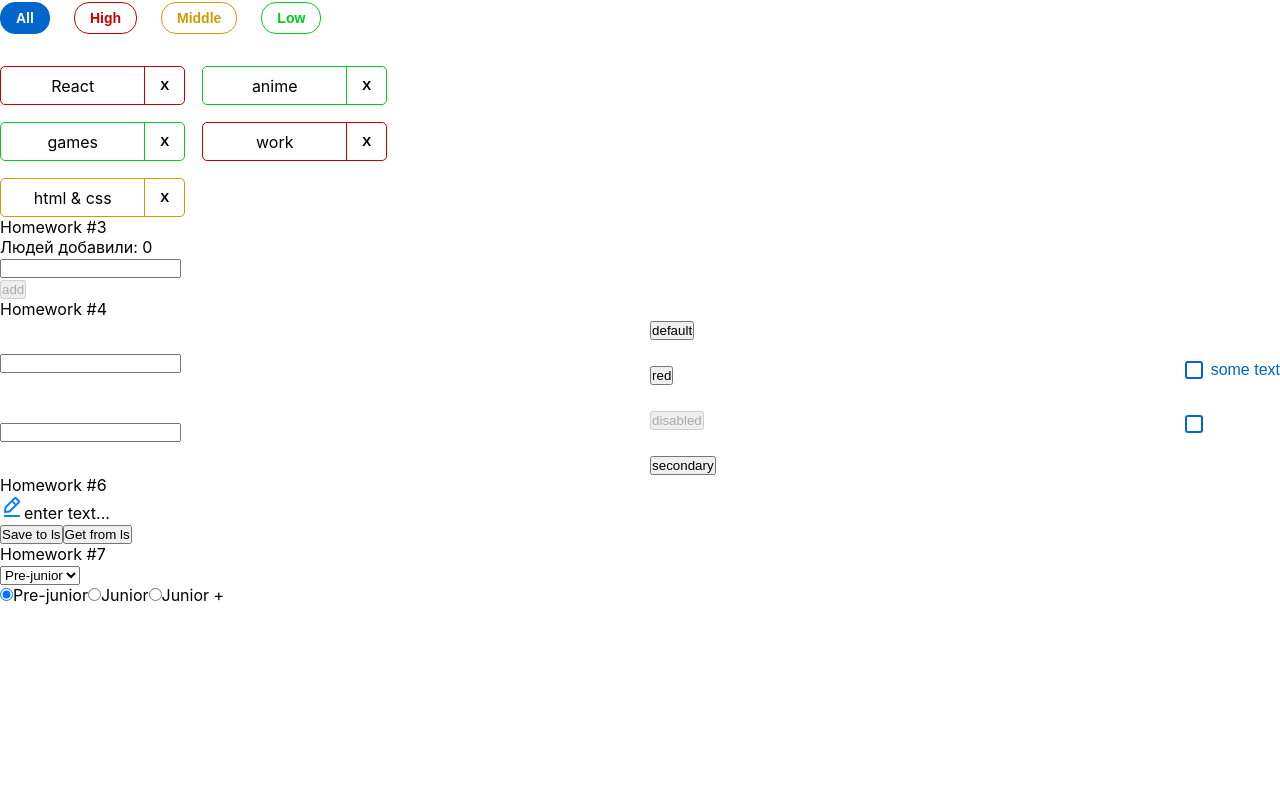
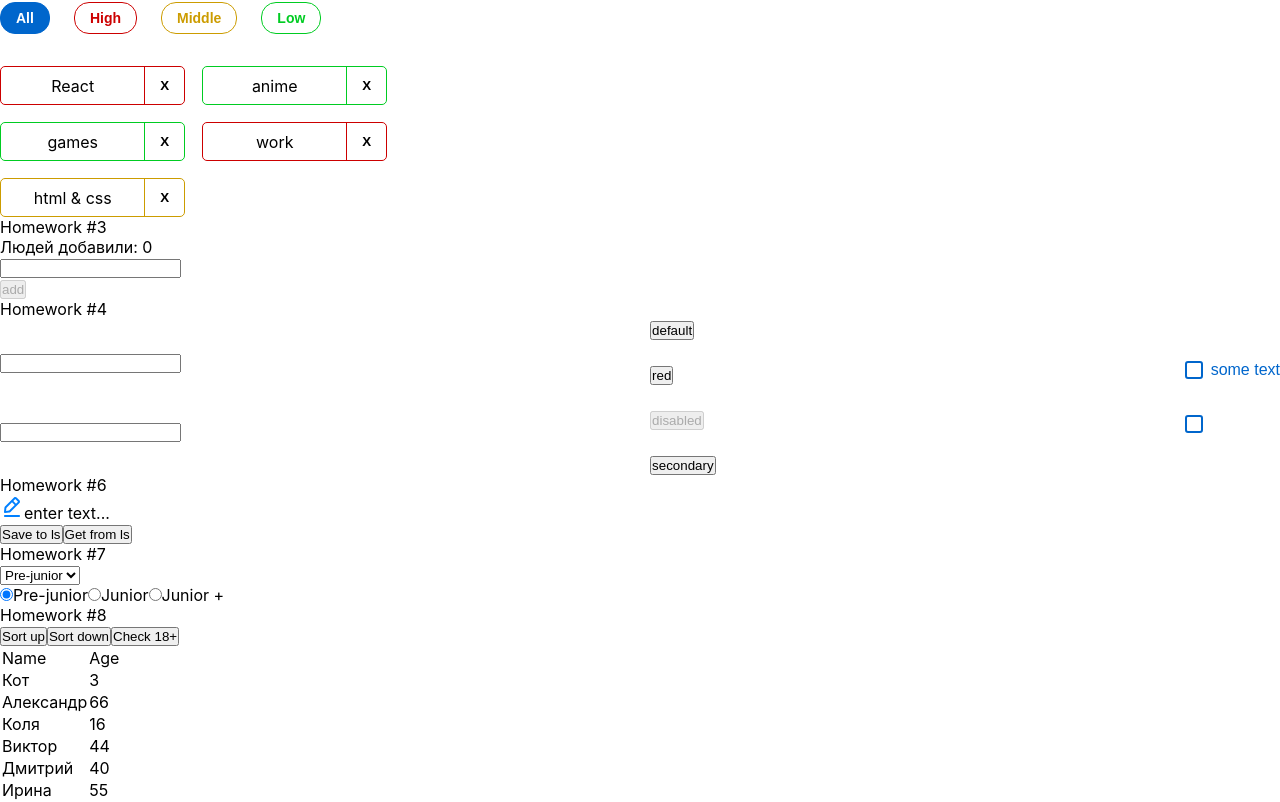
Before and after one commit to dyerman456/hws2, a React (Create React App) app: page /#/pre-junior in a window 1280 px wide. Shown: the part 428-1230 px from the top of the page. Before the commit the page ends 1033 px from the top, so only its background shows below. Built offline with nearby package versions, Linux system fonts and the light colour scheme.

Commit message:
solve HW8

```diff
--- a/src/s1-main/App.tsx
+++ b/src/s1-main/App.tsx
@@ -3,6 +3,7 @@ import s from './App.module.css'
 import HW6 from "../s2-homeworks/hw06/HW6";
 import HW5 from "../s2-homeworks/hw05/HW5";
 import HW7 from "../s2-homeworks/hw07/HW7";
+import HW8 from "../s2-homeworks/hw08/HW8";
 
 function App() {
   return (
@@ -17,6 +18,7 @@ function App() {
       <HW5/>
       <HW6/>
       <HW7/>
+      <HW8/>
     </div>
   )
 }
--- a/src/s2-homeworks/hw08/User.tsx
+++ b/src/s2-homeworks/hw08/User.tsx
@@ -11,12 +11,10 @@ const User: React.FC<UserPropsType> = ({ u }) => {
     return (
         <tr id={'hw8-user-' + u._id + '-' + u.age} className={s.item}>
             <td id={'hw8-user-name-' + u._id} className={s.nameCol}>
-                {/*отобразить имя*/}
-
+                {u.name}
             </td>
             <td id={'hw8-user-age-' + u._id}>
-                {/*отобразить возраст*/}
-
+                {u.age}
             </td>
         </tr>
     )
--- a/src/s2-homeworks/hw08/bll/homeWorkReducer.ts
+++ b/src/s2-homeworks/hw08/bll/homeWorkReducer.ts
@@ -4,15 +4,16 @@ type ActionType =
     | { type: 'sort'; payload: 'up' | 'down' }
     | { type: 'check'; payload: number }
 
-export const homeWorkReducer = (state: any, action: any): any => { // need to fix any
+export const homeWorkReducer = (state: UserType[], action: ActionType): UserType[] => { // need to fix any
     switch (action.type) {
-        case 'sort': { // by name
-
-            return state // need to fix
+        case 'sort': {
+            if (action.payload === 'up') {
+                return state.sort((a, b) => a.name.localeCompare(b.name))
+            }
+            return state.sort((a, b) => b.name.localeCompare(a.name))
         }
         case 'check': {
-
-            return state // need to fix
+            return [...state.filter(user => user.age >= action.payload).sort((a, b) => a.name.localeCompare(b.name))]
         }
         default:
             return state
```
